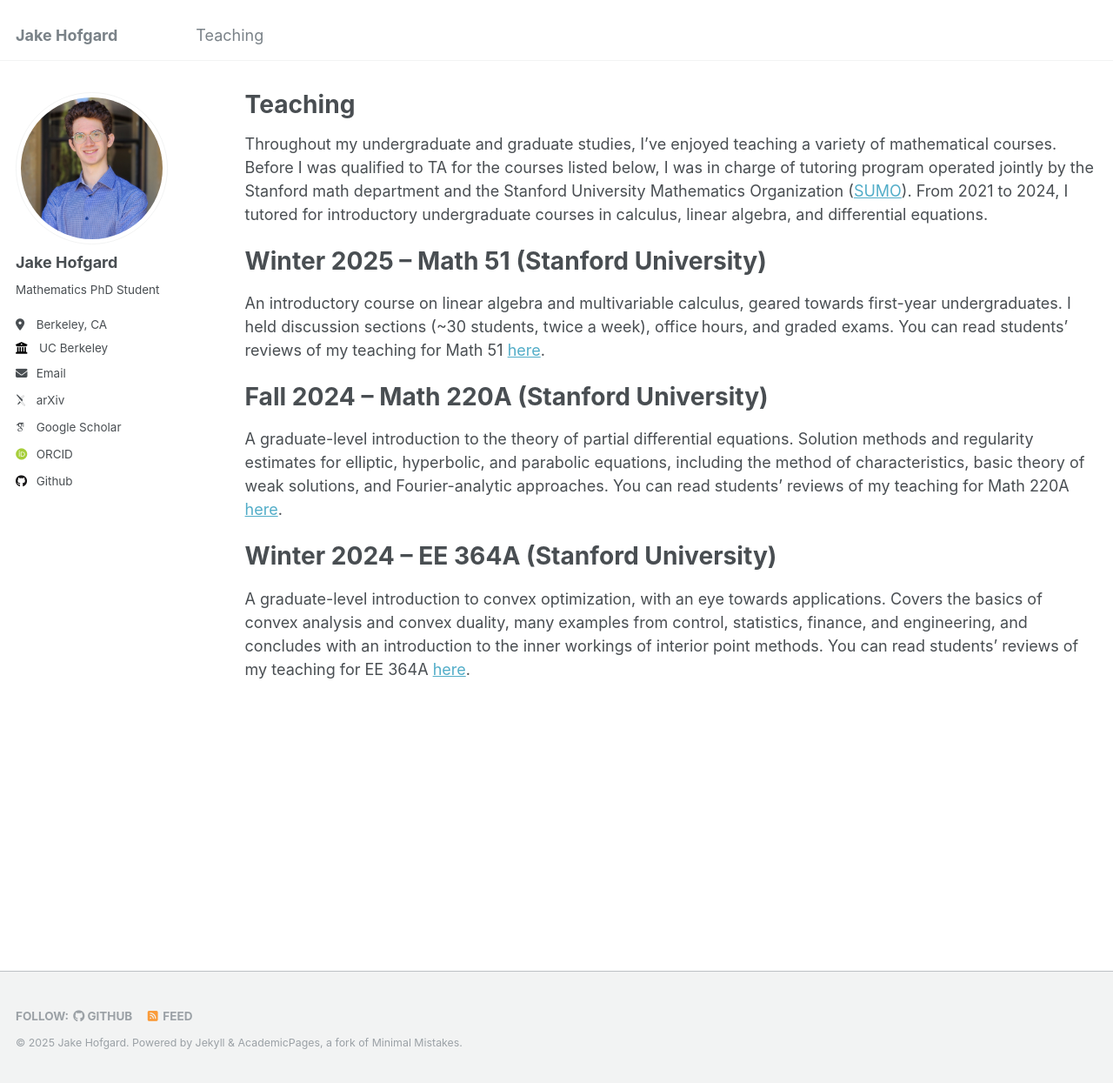
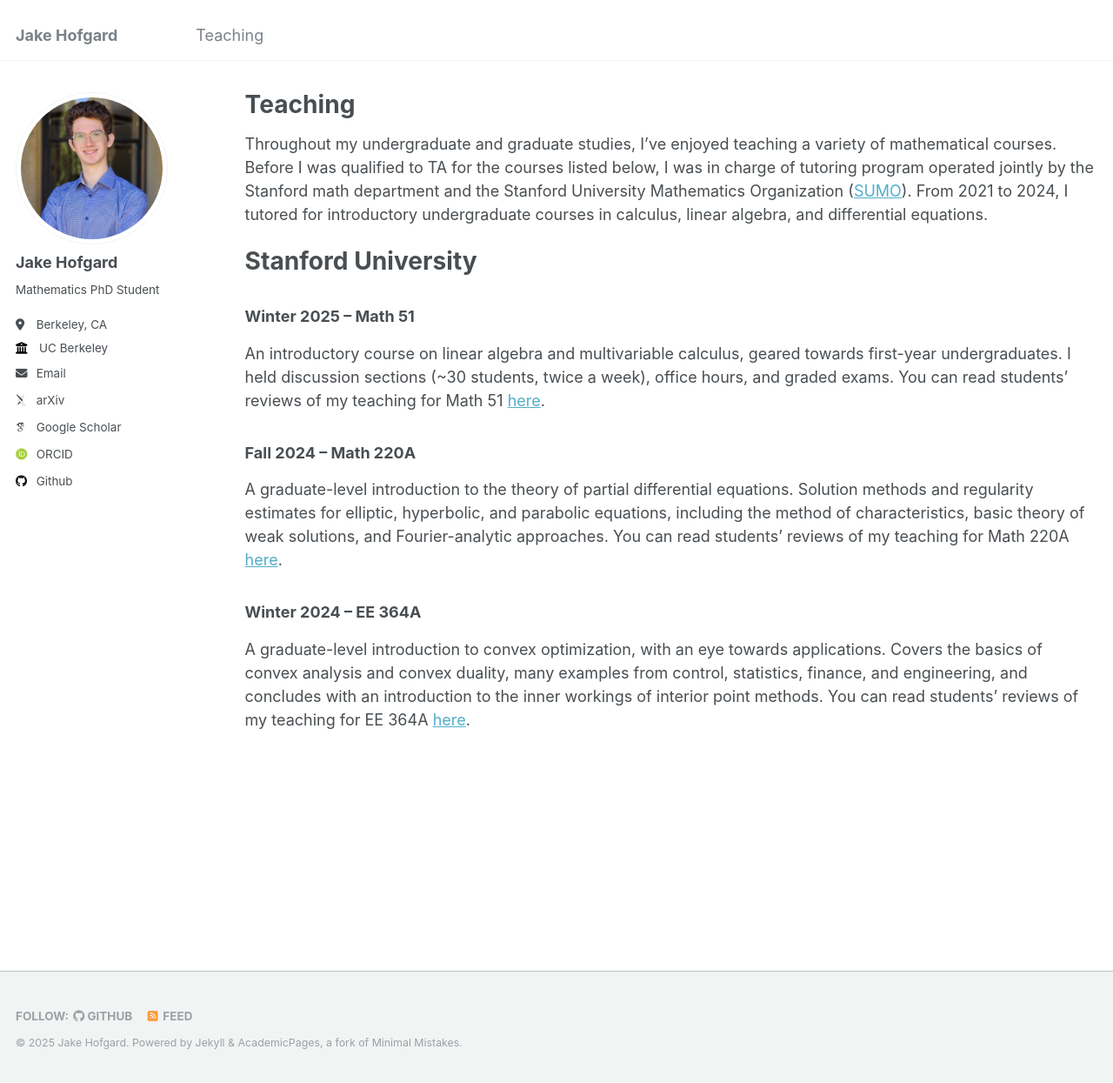
Before and after one commit to jakehofgard/jakehofgard.github.io, a Jekyll site: the page built from _pages/teaching.md, in a window 1280 px wide and 1245 px high. Shown: the whole window at 87% size. Built offline with Jekyll 4.4.1, drawn with Linux system fonts in a browser that asks for light colours; some web fonts are replaced.

Commit message:
Update teaching.md

```diff
--- a/_pages/teaching.md
+++ b/_pages/teaching.md
@@ -7,18 +7,16 @@ author_profile: true
 
 Throughout my undergraduate and graduate studies, I've enjoyed teaching a variety of mathematical courses. Before I was qualified to TA for the courses listed below, I was in charge of tutoring program operated jointly by the Stanford math department and the Stanford University Mathematics Organization ([SUMO](https://sumo.stanford.edu/tutoring.html)). From 2021 to 2024, I tutored for introductory undergraduate courses in calculus, linear algebra, and differential equations.
 
-Winter 2025 – Math 51 (Stanford University)
-======
+# Stanford University
+
+### Winter 2025 – Math 51
 
 An introductory course on linear algebra and multivariable calculus, geared towards first-year undergraduates. I held discussion sections (~30 students, twice a week), office hours, and graded exams. You can read students' reviews of my teaching for Math 51 [here](../files/JakeHofgard_math51_reviews.pdf).
 
-Fall 2024 – Math 220A (Stanford University)
-======
+### Fall 2024 – Math 220A
 
 A graduate-level introduction to the theory of partial differential equations. Solution methods and regularity estimates for elliptic, hyperbolic, and parabolic equations, including the method of characteristics, basic theory of weak solutions, and Fourier-analytic approaches. You can read students' reviews of my teaching for Math 220A [here](../files/JakeHofgard_math220a_reviews.pdf).
 
-Winter 2024 – EE 364A (Stanford University)
-======
-
+### Winter 2024 – EE 364A
 
 A graduate-level introduction to convex optimization, with an eye towards applications. Covers the basics of convex analysis and convex duality, many examples from control, statistics, finance, and engineering, and concludes with an introduction to the inner workings of interior point methods. You can read students' reviews of my teaching for EE 364A [here](../files/JakeHofgard_ee364a_reviews.pdf).
```
